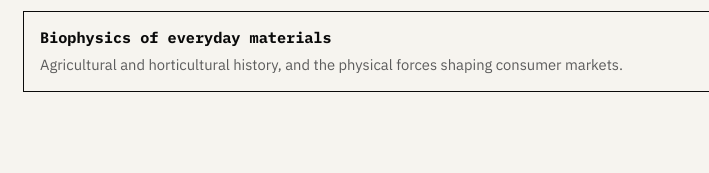
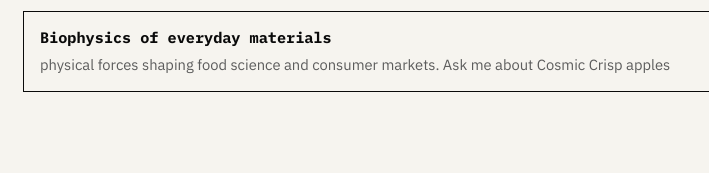
Before and after one commit to mrelijahavery-web/this-is-elijah, a plain HTML site: page index.html in a window 1280 px wide. Shown: the part 3239-3412 px from the top of the page, 261-970 px from the left. Drawn offline with Linux system fonts and the light colour scheme.

Commit message:
Update index.html

```diff
--- a/index.html
+++ b/index.html
@@ -204,7 +204,7 @@
     <div class="curio-grid">
       <div class="curio"><h4>Statistical mechanics &amp; kinetics</h4><p>Detailed balance, Kramers' theory, Arrhenius frameworks — the same machinery that shows up in the lab, followed for its own sake.</p></div>
       <div class="curio"><h4>Ethical AI</h4><p>Reading through Russell, Vallor, Gunkel, Bryson, and Hao on what responsible machine intelligence should look like.</p></div>
-      <div class="curio"><h4>Biophysics of everyday materials</h4><p>Agricultural and horticultural history, and the physical forces shaping consumer markets.</p></div>
+      <div class="curio"><h4>Biophysics of everyday materials</h4><p>physical forces shaping food science and consumer markets. Ask me about Cosmic Crisp apples</p></div>
     </div>
   </section>
 </div>
```
